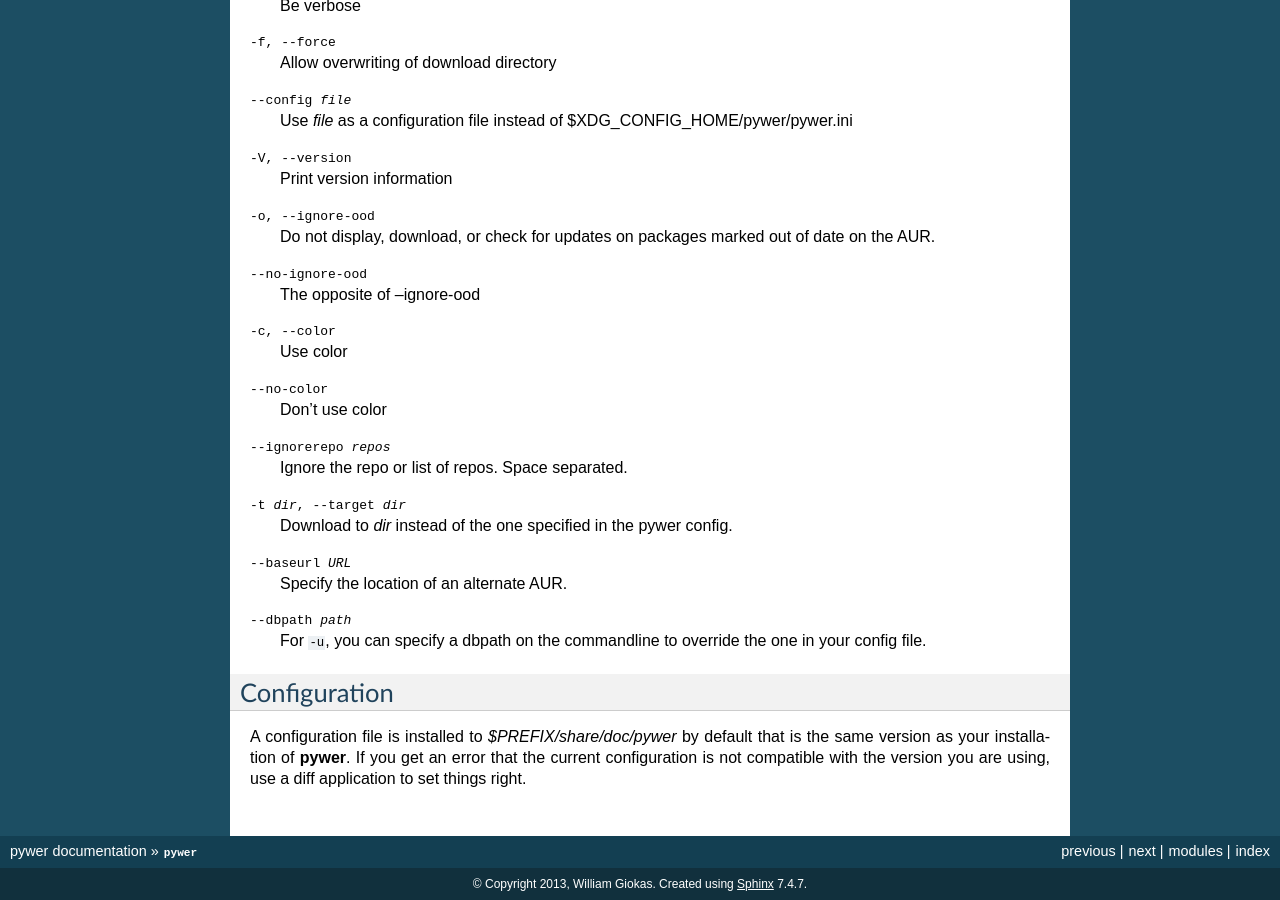
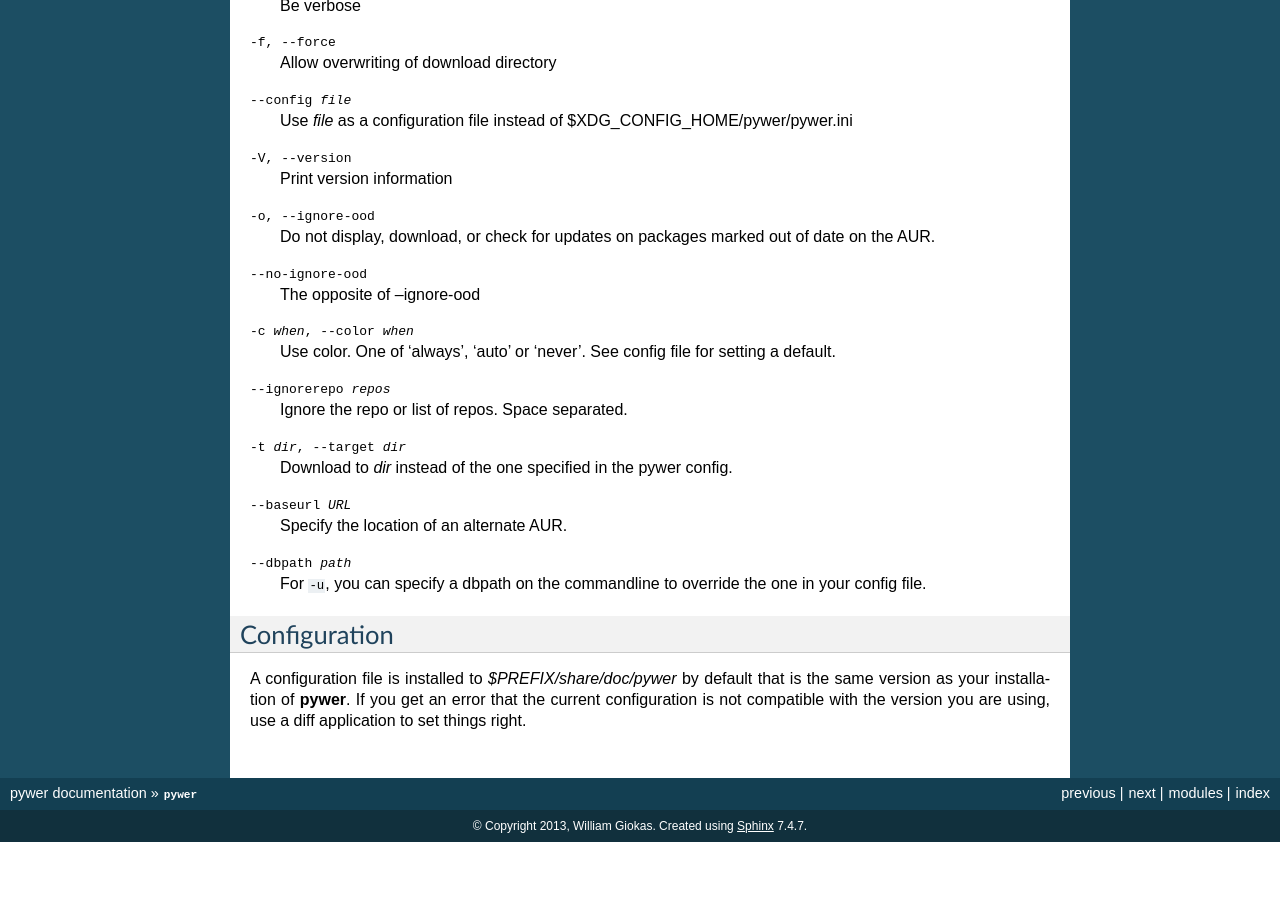
Before and after one commit to KaiSforza/pywer, a Sphinx documentation site: the page built from doc/pywer.rst, in a window 1280 px wide and 900 px high, scrolled down 885 px. Built offline with Sphinx 7.4.7, drawn with Linux system fonts in a browser that asks for light colours; after the commit the page ends 1727 px from its top, so only the background shows below that.

Commit message:
pywer: Change --color arg to 'when'

```diff
--- a/doc/pywer.rst
+++ b/doc/pywer.rst
@@ -63,11 +63,9 @@ Options
 --no-ignore-ood
     The opposite of --ignore-ood
 
--c, --color
-    Use color
-
---no-color
-    Don't use color
+-c when, --color when
+    Use color. One of 'always', 'auto' or 'never'. See config file for
+    setting a default.
 
 --ignorerepo repos
     Ignore the repo or list of repos. Space separated.
```
Also changed, not shown: 3 other files.
